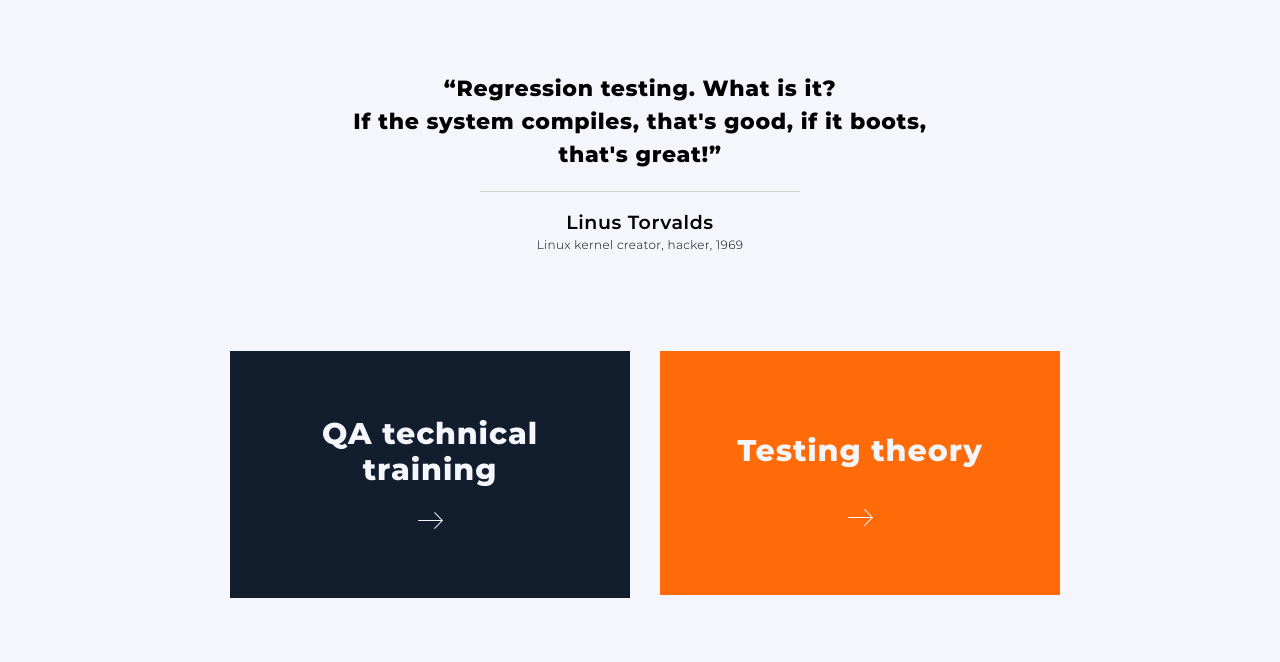
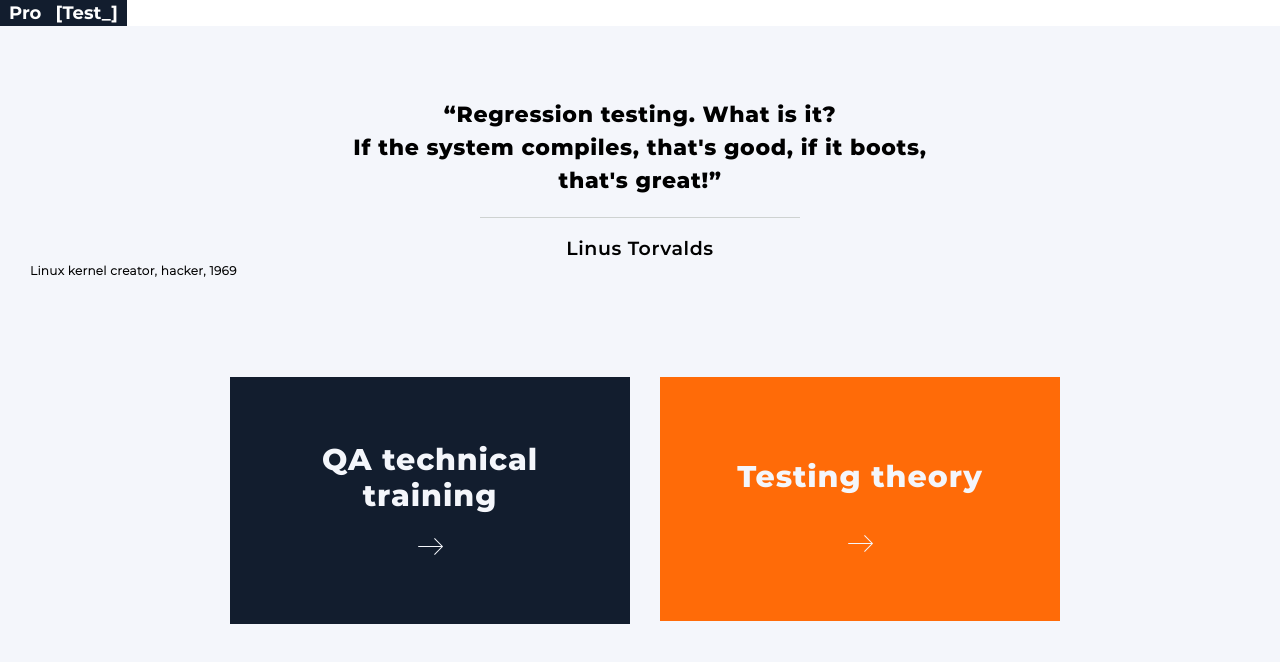
Before and after one commit to yuriev-yuriy/finalGroupProjectReact, a React (Create React App) app: page /auth in a window 1280 px wide. Shown: the top 662 px of the page. Built offline with nearby package versions, Linux system fonts and the light colour scheme.

Commit message:
commit before updte loacal dev

```diff
--- a/src/App.js
+++ b/src/App.js
@@ -1,9 +1,9 @@
 import React from 'react';
-// import MainPage from './components/MainPage';
 import routes from './routes';
 
 import { Component, lazy, Suspense } from 'react';
 import { BrowserRouter, Switch, Route, Redirect } from 'react-router-dom';
+import Logo from './components/Logo/index';
 
 const MainView = lazy(() =>
   import('./views/MainView' /*webpackChunkName: "MainPage"*/),
@@ -11,14 +11,9 @@ const MainView = lazy(() =>
 
 function App() {
   return (
-    // <BrowserRouter>
-    //   <Route path={'/something'}>
-    //     <Switch></Switch>
-    //   </Route>
-    // </BrowserRouter>
-
     <BrowserRouter>
       <Suspense fallback={'Loading'}>
+        <Logo to={routes.MAIN_VIEW} />
         <Switch>
           <Route path={routes.MAIN_VIEW} component={MainView} />
         </Switch>
--- a/src/components/Logo/Logo.js
+++ b/src/components/Logo/Logo.js
@@ -1,9 +1,9 @@
 import { NavLink } from 'react-router-dom';
 import styles from './Logo.module.css';
 
-function Logo() {
+function Logo({ to }) {
   return (
-    <NavLink to="/">
+    <NavLink to={to}>
       <div className={styles.logo}>
         <p className={styles.whiteText}>Pro</p>
         <p className={styles.darkText}>[Test_]</p>
```
Also changed, not shown: 1 other file (tests, documents, lock files or other folders).
